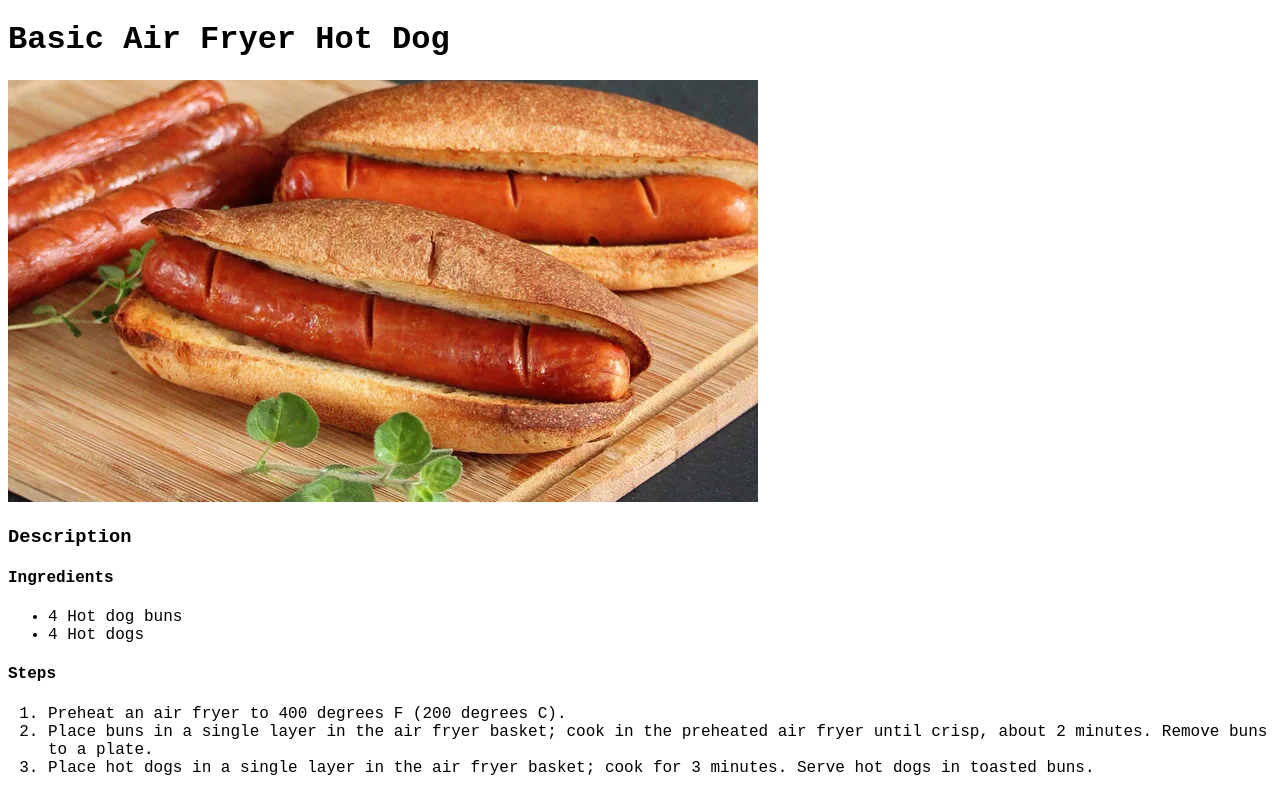
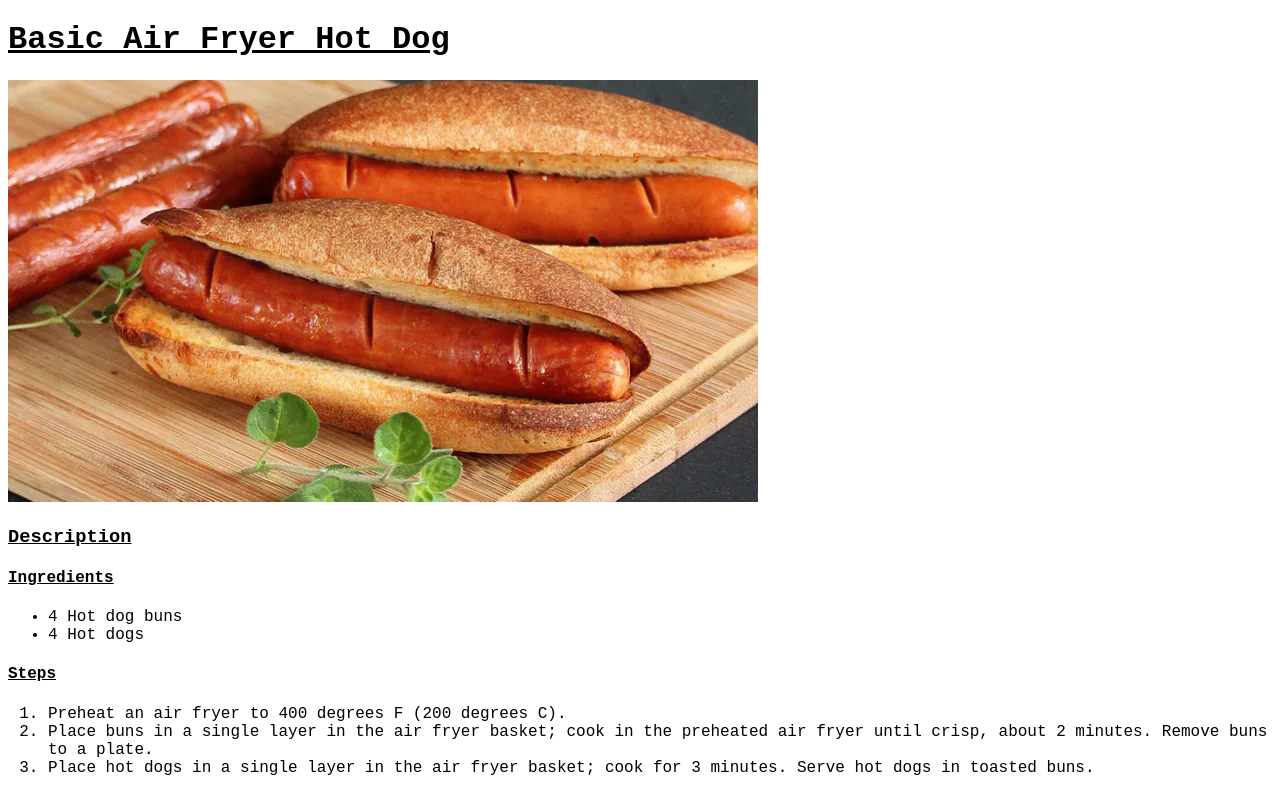
Before and after one commit to nadunvindy/Odin-Recipes, a plain HTML site: page recipes/basic-air-fryer-hot-dogs.html in a window 1280 px wide. Drawn offline with Linux system fonts and the light colour scheme.

Commit message:
Underline headers in all recipe pages

```diff
--- a/recipes/basic-air-fryer-hot-dogs.html
+++ b/recipes/basic-air-fryer-hot-dogs.html
@@ -8,20 +8,20 @@
     <title>Basic Air Fryer Hot Dog</title>
 </head>
 <body>
-    <h1>Basic Air Fryer Hot Dog</h1>
+    <h1 class="Headers">Basic Air Fryer Hot Dog</h1>
 
     <img src="../Images/Basic-Air-Fryer-Hot-Dogs-16x9-1-2000-f81352a31f19409b899528a60a705795.webp" alt="Basic Air Fryer Hot Dog">
 
-    <h3>Description</h3>
+    <h3 class="Headers">Description</h3>
 
-    <h4>Ingredients</h4>
+    <h4 class="Headers">Ingredients</h4>
 
     <ul>
         <li>4 Hot dog buns</li>
         <li>4 Hot dogs</li>
     </ul>
 
-    <h4>Steps</h4>
+    <h4 class="Headers">Steps</h4>
 
     <ol>
         <li>Preheat an air fryer to 400 degrees F (200 degrees C).</li>
```
Also changed, not shown: recipes/edible-cookie-dough.html (+4 -4 lines).
